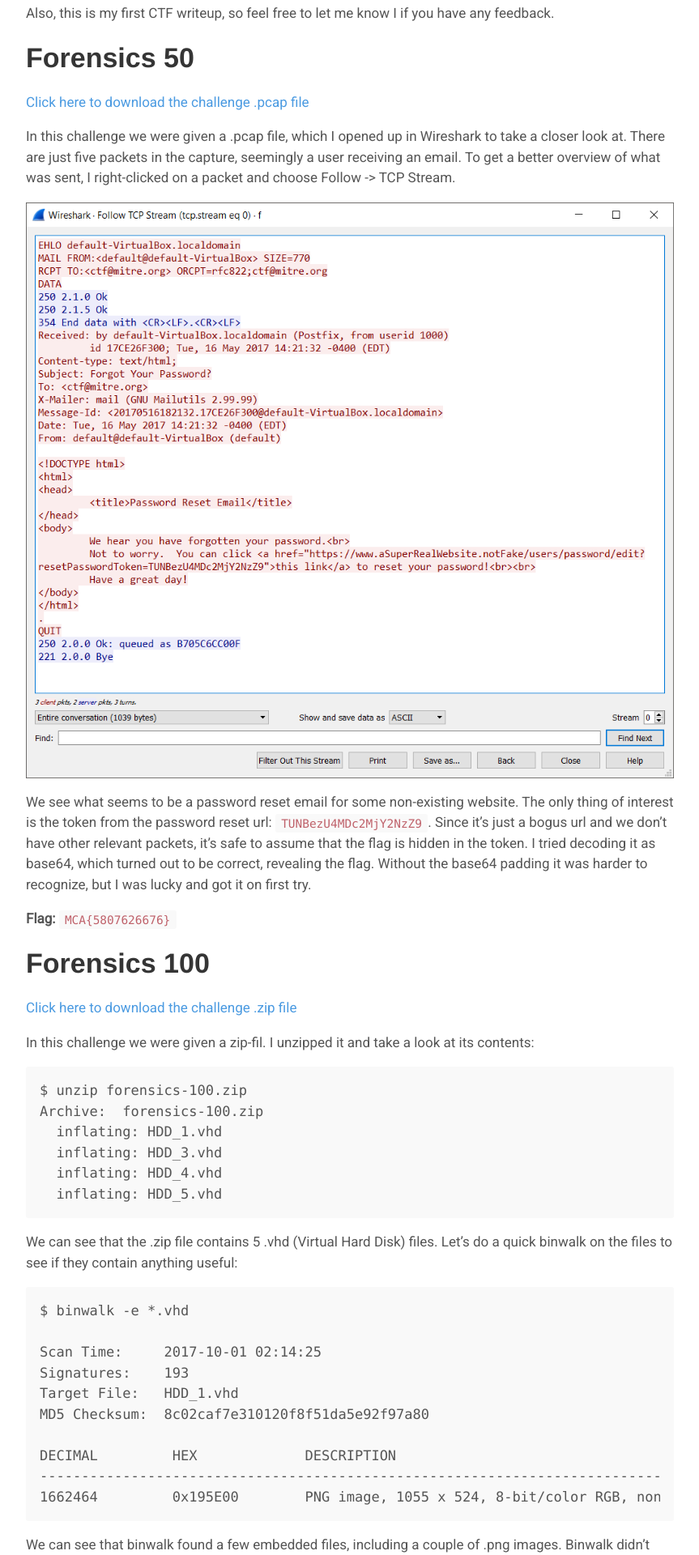
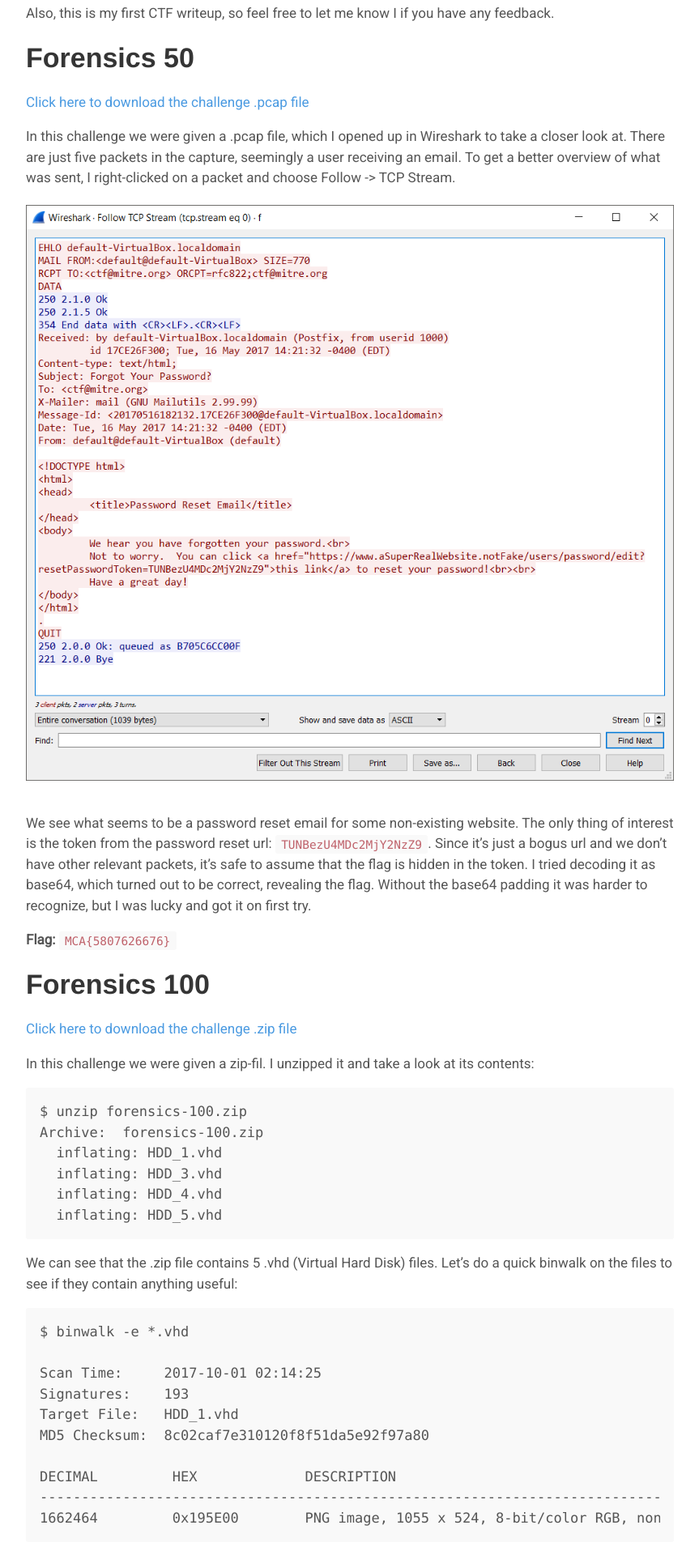
Before and after one commit to tobloef/tobloef.github.io, a Jekyll site: the page built from _posts/2017-10-07-mitre-ctf-2017.md, in a window 1280 px wide. Shown: the part 587-2507 px from the top of the page at 81% size, without its empty margins (208-1071 px from the left). Built offline with Jekyll 4.4.1, drawn with Linux system fonts in a browser that asks for light colours; comment, search, counter and statistics services are not loaded.

Commit message:
Update _base.scss

```diff
--- a/_sass/_base.scss
+++ b/_sass/_base.scss
@@ -65,8 +65,9 @@
 
 img {
   display: block;
-  margin: 0 auto;
+  margin: 20px auto 40px auto;
   max-width: 100%;
+  max-height: 800px;
 }
 
 .post > table {
```
